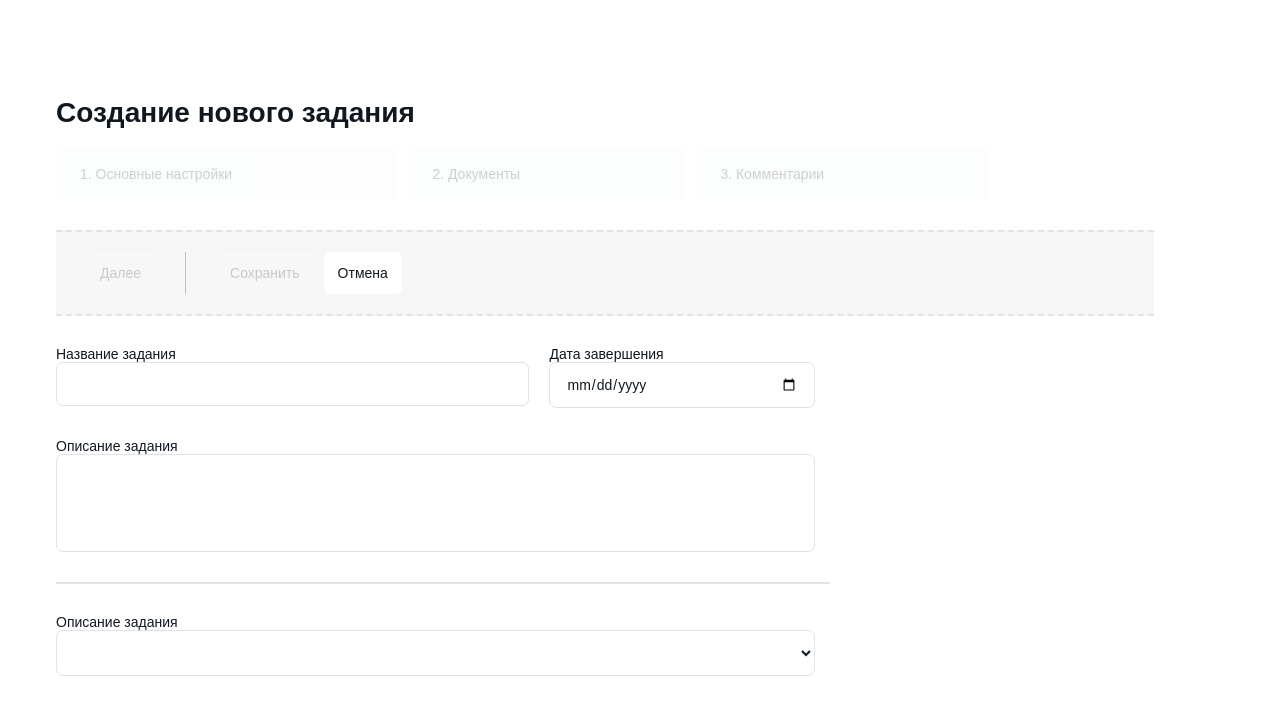
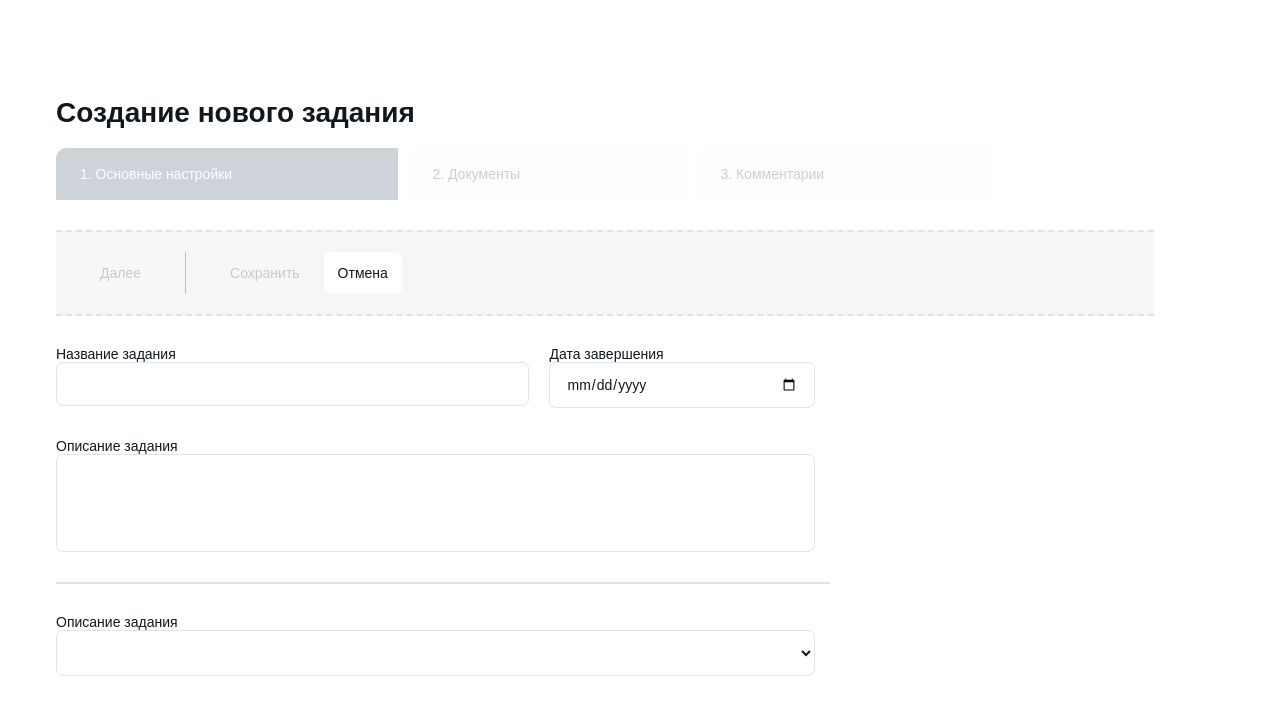
Before and after one commit to andreyvelsk/magnit-test, a Vue app: page /create in a window 1280 px wide. Shown: the top 714 px of the page. Built offline with nearby package versions, Linux system fonts and the light colour scheme; a web font is replaced by a local one.

Commit message:
add styles to breadcrumbs

```diff
--- a/src/views/Form/BreadcrumbsComponent.vue
+++ b/src/views/Form/BreadcrumbsComponent.vue
@@ -9,7 +9,10 @@
         }"
         :key="'breadcrumbs' + index"
         class="breadcrumbs-item"
-        :class="{ disabled: !isRequiredFieldsFilled }"
+        :class="{
+          disabled: !isRequiredFieldsFilled,
+          'breadcrumbs-item_filled': breadcrumb.is_filled,
+        }"
       >
         {{ index + 1 }}. {{ breadcrumb.label }}
       </router-link>
@@ -19,17 +22,36 @@
 
 <script>
 import { useRoute } from "vue-router";
+import { useStore } from "vuex";
 import { isRequiredFieldsFilled } from "./index";
+import { computed } from "vue";
 export default {
   setup() {
-    const breadcrumbs = [
-      { name: "index", label: "Основные настройки" },
-      { name: "documents", label: "Документы" },
-      { name: "comments", label: "Комментарии" },
-    ];
     const route = useRoute();
+    const store = useStore();
+    const taskCurrent = computed(() => store.getters["tasks/getCurrent"]);
     const isNew = !route.params.id;
     const routePrefix = isNew ? "create" : "edit";
+
+    const breadcrumbs = computed(() => [
+      {
+        name: "index",
+        label: "Основные настройки",
+        is_filled: isRequiredFieldsFilled.value,
+      },
+      {
+        name: "documents",
+        label: "Документы",
+        is_filled:
+          taskCurrent.value.documents && taskCurrent.value.documents.length,
+      },
+      {
+        name: "comments",
+        label: "Комментарии",
+        is_filled:
+          taskCurrent.value.comments && taskCurrent.value.comments.length,
+      },
+    ]);
 
     return {
       breadcrumbs,
@@ -59,7 +81,7 @@ export default {
     &:not(:last-child) {
       margin-right: 10px;
     }
-    &_active {
+    &.router-link-exact-active {
       background-color: #0c2747;
       color: $white;
     }
```
